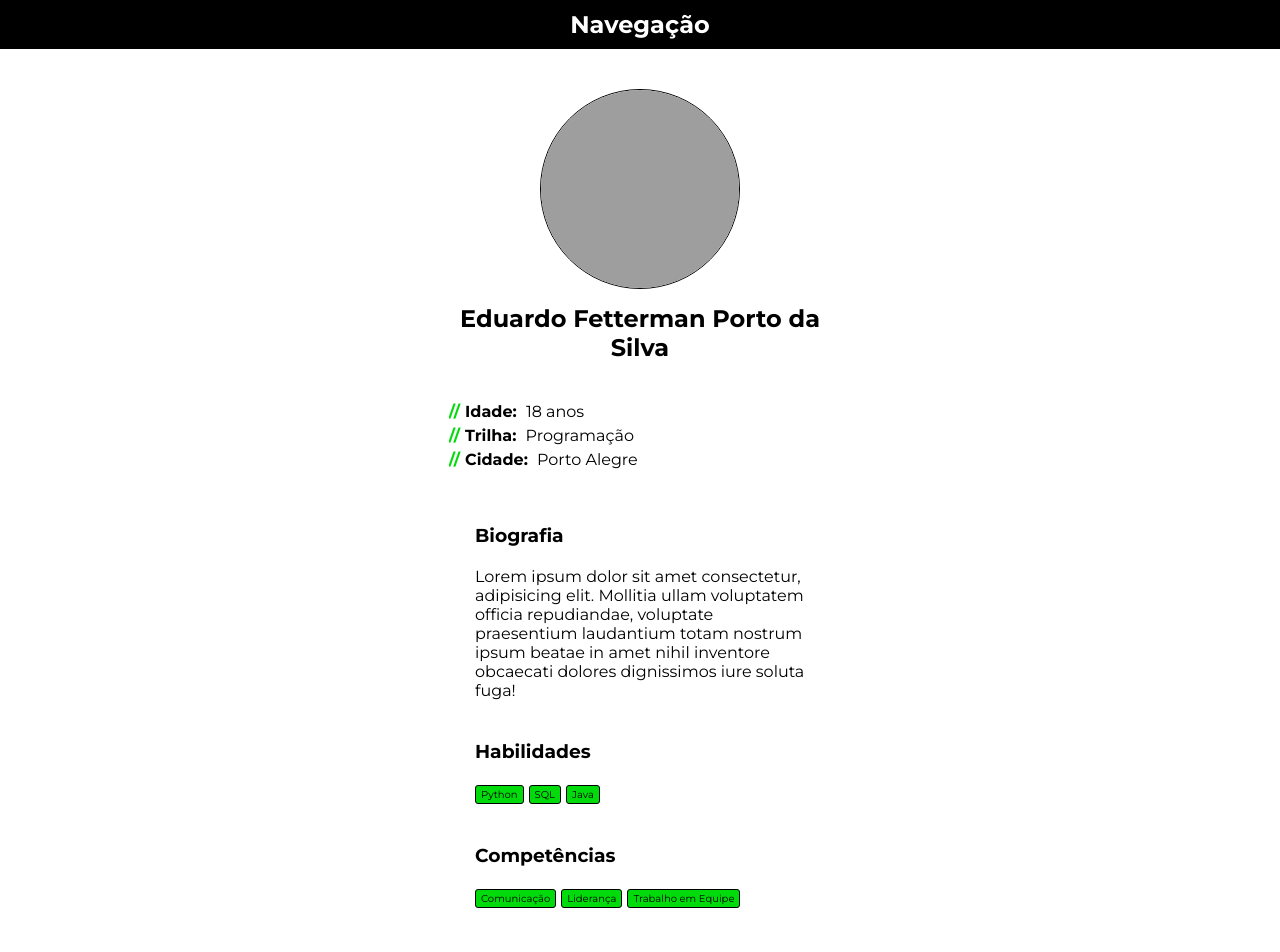
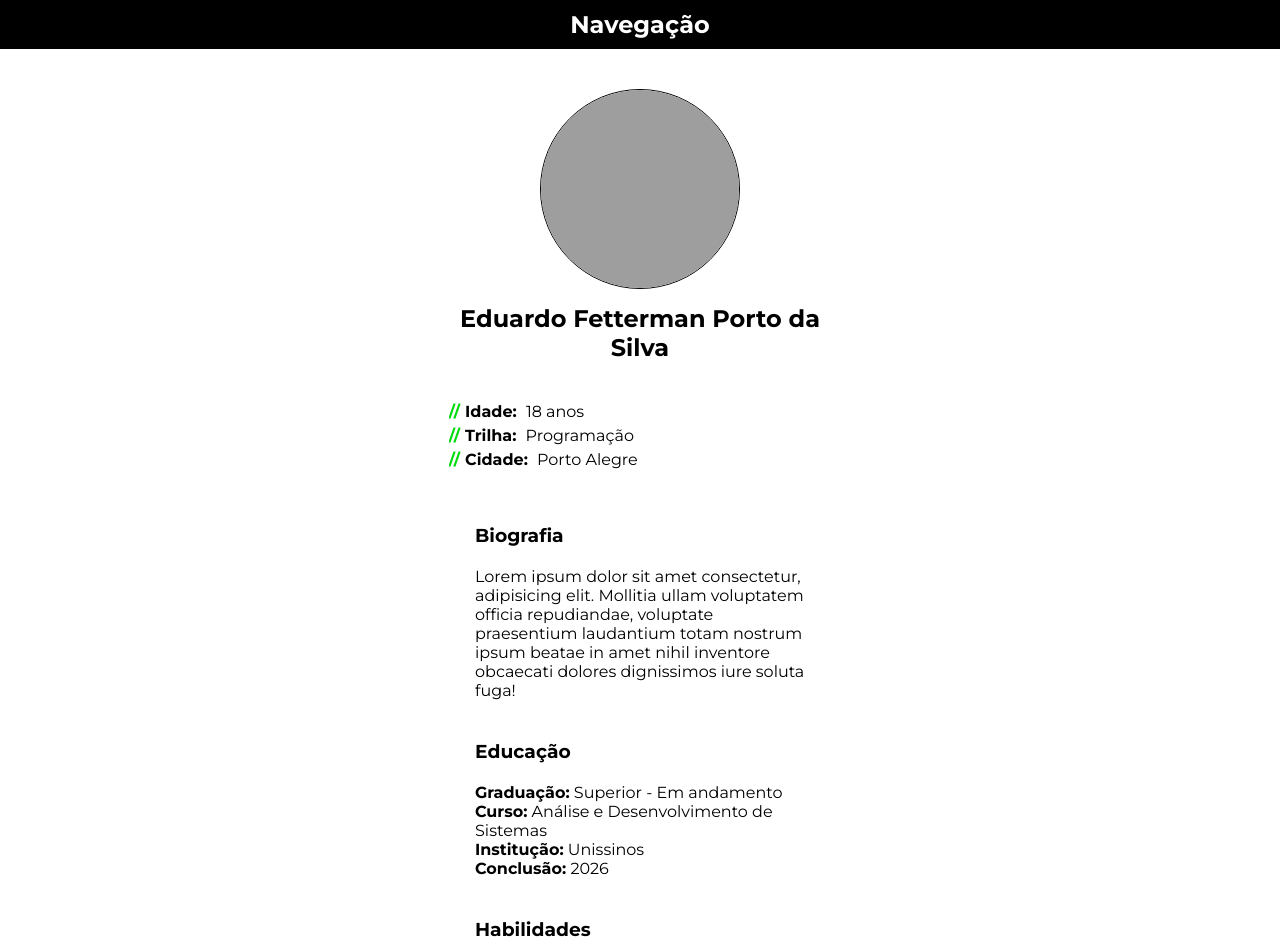
Before and after one commit to Davi-Ksk/Plataforma-do-Dale-App, a React (Vite) app: page / in a window 1280 px wide. Shown: the top 952 px of the page. Before the commit the page ends 918 px from the top, so only its background shows below. Built offline with nearby package versions, Linux system fonts and the light colour scheme; grey boxes are pictures that could not be loaded.

Commit message:
tag refatorada e adicionados os dados educacionais do aluno

```diff
--- a/src/pages/Profile/index.jsx
+++ b/src/pages/Profile/index.jsx
@@ -1,6 +1,6 @@
 // index.jsx
 import React from "react";
-import { Container, Navbar, ProfileInfo, ProfileImage, Biography, Habilidades, Competencias} from "./style";
+import { Container, Navbar, ProfileInfo, ProfileImage, Biography, Habilidades, Competencias, EducationLevel} from "./style";
 import Tags from "../../components/Tags/Tags";
 export function Profile() {
     return (
@@ -27,6 +27,17 @@ export function Profile() {
                     </div>
                 </div>
             </Biography>
+            <EducationLevel>
+                <div>
+                    <h3>Educação</h3>
+                    <div>
+                        <p><strong>Graduação:</strong> Superior - Em andamento</p>
+                        <p><strong>Curso:</strong> Análise e Desenvolvimento de Sistemas</p>
+                        <p><strong>Institução:</strong> Unissinos</p>
+                        <p><strong>Conclusão:</strong> 2026</p>
+                    </div>
+                </div>
+            </EducationLevel>
             <Habilidades>
                 <div>
                     <h3>Habilidades</h3>
--- a/src/pages/Profile/style.js
+++ b/src/pages/Profile/style.js
@@ -127,3 +127,19 @@ export const Competencias = styled.p`
         border-radius: 6px;
     }
 `;
+
+export const EducationLevel = styled.p`
+    font-family: ${fontFamily.FONT_100};
+    margin-top: 20px;
+    padding: 10px;
+    border-radius: 5px;
+    width: 90%;
+    max-width: 350px;
+    word-wrap: break-word;
+
+    h3 {
+        font-family: ${fontFamily.FONT_100};
+        text-align: left;
+        margin-bottom: 20px;
+    }
+`;
```
